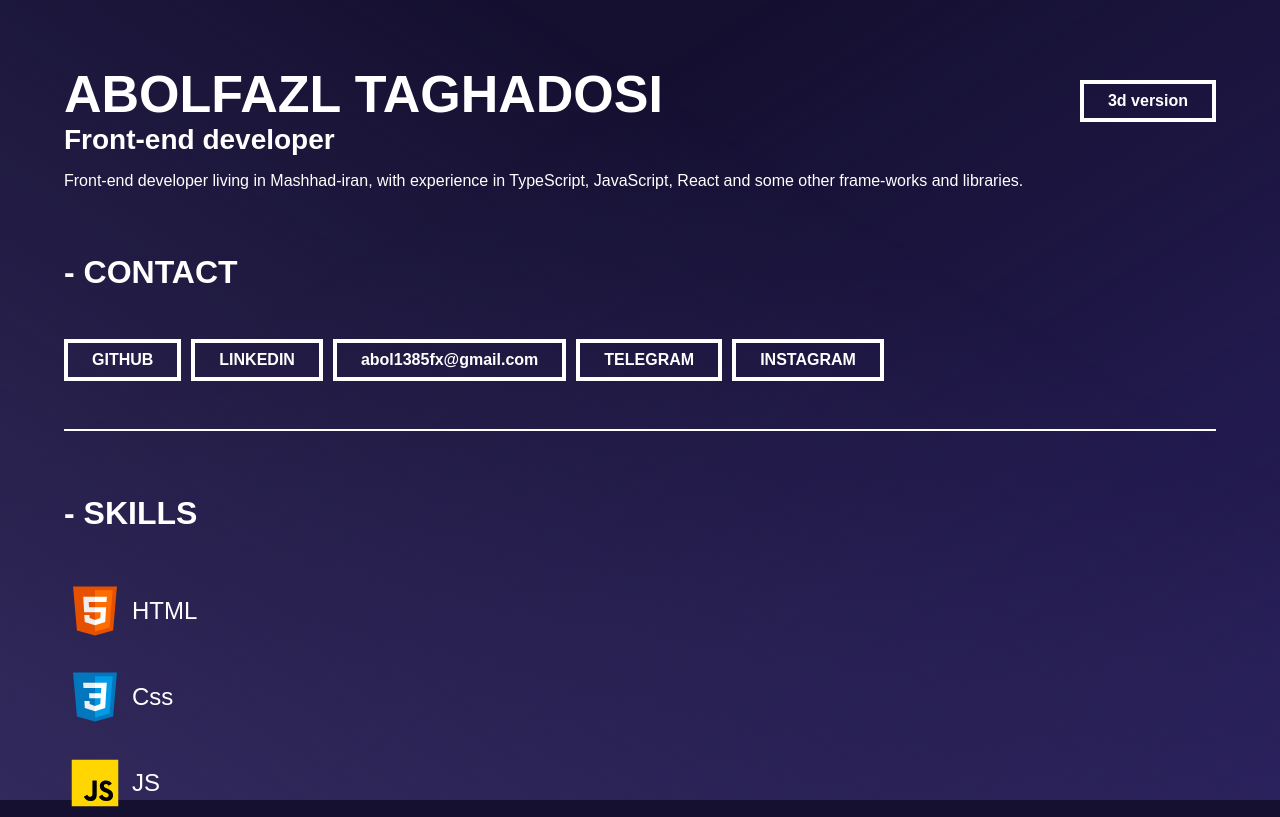
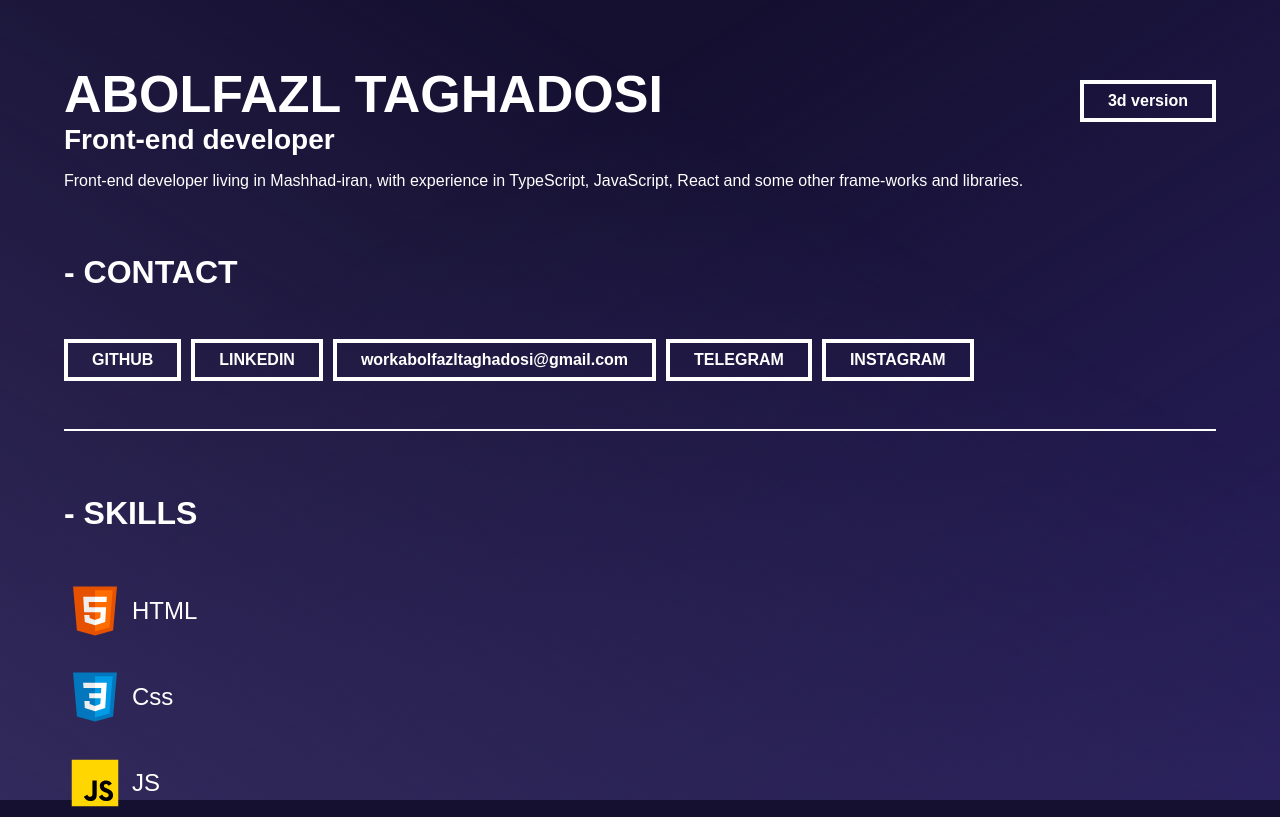
Before and after one commit to characterMi/portfolio, a plain HTML site: page index.html in a window 1280 px wide. Shown: the top 817 px of the page. Drawn offline with Linux system fonts and the light colour scheme.

Commit message:
Update index.html

```diff
--- a/index.html
+++ b/index.html
@@ -46,7 +46,7 @@
             href="mailto:workabolfazltaghadosi@gmail.com"
             target="_blank"
             rel="noreferrer noopener"
-            >abol1385fx@gmail.com</a
+            >workabolfazltaghadosi@gmail.com</a
           >
           <a
             href="https://t.me/character_mi"
```
